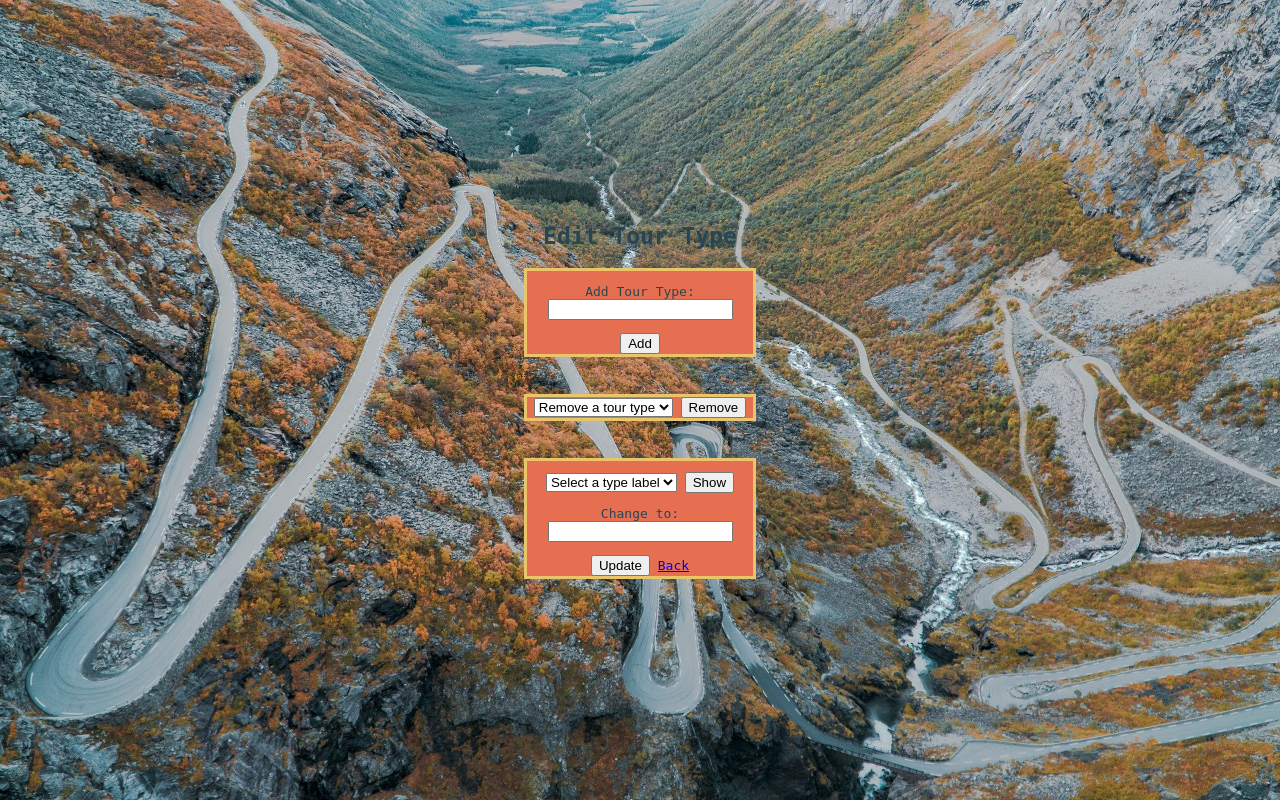
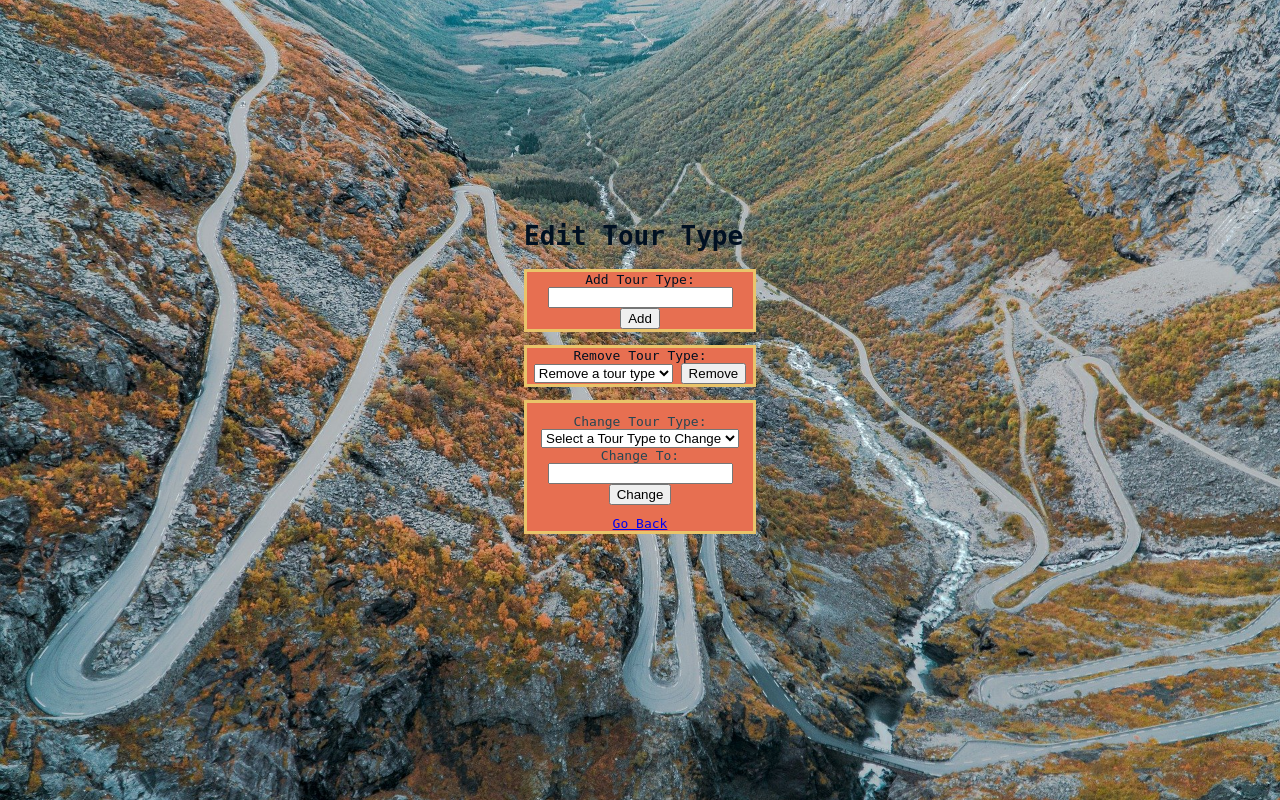
Before and after one commit to s3722286/SEPM-Tagon, a PHP site: page /edittourtype.php in a window 1280 px wide. Run offline with PHP 8.4, Linux system fonts and the light colour scheme; the visitor is signed in with stand-in values (Sample User, id 1); tables that the repository leaves empty hold one stand-in row (values such as "Sample post"); data that the repository does not hold is empty.

Commit message:
tourTypes almost done

```diff
--- a/database.php
+++ b/database.php
@@ -234,6 +234,36 @@ function addTourType($newType){
     $connection->close();
 }
 
+function getAllTourTypes(){
+    $connection = connect();
+    $query='SELECT * FROM sempdatabase.tourTypes';
+	$result=mysqli_query($connection, $query);
+	$count=mysqli_num_rows($result);
+
+	for($i=0;$i<$count;$i++) {
+        $row[$i]=mysqli_fetch_array($result);
+    }
+    $connection->close();
+    return $row;
+
+}
+
+function removeTourType($tourType){
+    $connection = connect();
+    $sql = "DELETE FROM sempdatabase.tourTypes WHERE tourTypeName='$tourType'";
+    mysqli_query($connection, $sql);
+
+    $connection->close();
+}
+
+function changeTourType($tourType, $changedTourType){
+    $connection = connect();
+    $sql="UPDATE sempdatabase.tourTypes SET tourTypeName = '$changedTourType' WHERE tourTypeName = $tourType;";
+    mysqli_query($connection, $sql);
+
+    $connection->close();
+}
+
 
 //initalise database to make sure that the schema and tables exist
 //init();
--- a/edittourtype.php
+++ b/edittourtype.php
@@ -12,6 +12,17 @@ if(!isset($_SESSION['username'])){
             addTourType($tourType);
             echo "<script>alert(\"Tour Type: $tourType Was successfully added\");</script>";
         }else echo "<script>alert(\"Error: A tour type with the name of $tourType already exists!\");</script>";
+    }
+    if(isset($_POST['removetourtypes'])){
+        $tourType = $_POST['removetourtypes'];
+        removeTourType($tourType);
+        echo "<script>alert(\"Tour Type: $tourType Deleted Successfully\");</script>";
+    }
+    if(isset($_POST['changetype']) && isset($_POST['changeto'])){
+        $tourType = $_POST['changetype'];
+        $changedType = $_POST['changeto'];
+        changeTourType($tourType, $changedType);
+        echo "<script>alert(\"Tour Type: $tourType Was Changed to $changedType Successfully\");</script>";
     }
 }
 ?>
@@ -46,56 +57,55 @@ if(!isset($_SESSION['username'])){
         <!-- Drop down list containing existing locations   -->
         <div class="list">
 
-            <h2> Edit Tour Type </h2>
+            <h1> Edit Tour Type </h1>
             <form name="addtourtype" method="post">
-                <p>Add Tour Type:<input type="text" id="addtourtype" name="addtourtype"></p>
+                <label for="addtourtype">Add Tour Type:</label>
+                <input type="text" id="addtourtype" name="addtourtype">
                 <input type="submit" value="Add">
 
             </form>
-        </div>
 
         <!-- Show tour types in a drop down list -->
-        <div class="list">
             <form name="removetourtypes" method="post">
+                <label for="removetourtypes">Remove Tour Type:</label>
                 <select name="removetourtypes" size="1">
 
                     <option value="" disabled selected hidden>Remove a tour type</option>
 
-                    <!-- php code is not correct -->
+
                    <?php
+                    $row = getAllTourTypes();
                         foreach($row as $next) {
-                            echo "<option value='".$next['locationID']."'>".$next['locationName']."</option>";
+                            echo "<option value='".$next['tourTypeName']."'>".$next['tourTypeName']."</option>";
+                        }
+                    ?>
+
+                </select>
+                <input type="submit" value="Remove">
+            </form>
+            <form name="changetypelabel" method="post">
+                <div class="row">
+                    <label for="changetype">Change Tour Type:</label>
+                    <select name="changetype" size="1">
+
+                    <option value="" disabled selected hidden>Select a Tour Type to Change</option>
+
+
+                   <?php
+                        $row = getAllTourTypes();
+                        foreach($row as $next) {
+                            echo "<option value='".$next['tourTypeName']."'>".$next['tourTypeName']."</option>";
                         }
                     ?>
                     <!-- php code is not correct -->
 
-                </select>
-                <input type="submit" value="Remove">
-            </form>
-        </div>
+                </select><br>
+                    <label for="changeto">Change To:</label>
+                <input type="text" id="changeto" name="changeto">
+                <input type = "submit" value="Change">
+            </div>
 
-        <div class="list">
-            <form name="changetypelabel" method="post">
-                <div class="row">
-                    <select name="changetypelabel" size="1">
-
-                    <option value="" disabled selected hidden>Select a type label</option>
-
-                    <!-- php code is not correct -->
-                   <?php
-                        foreach($row as $next) {
-                            echo "<option value='".$next['locationID']."'>".$next['locationName']."</option>";
-                        }
-                    ?>
-                    <!-- php code is not correct -->
-
-                </select>
-                    <input type = "submit" value="Show">
-                <p>Change to:<input type="text" id="changeto" name="changeto"></p>
-
-            </div>
-            <input type = "submit" value="Update">
-                <a href= "main.php"> Back </a>
+                <a href= "main.php"> Go Back </a>
         </form>
     </div>
 
```
